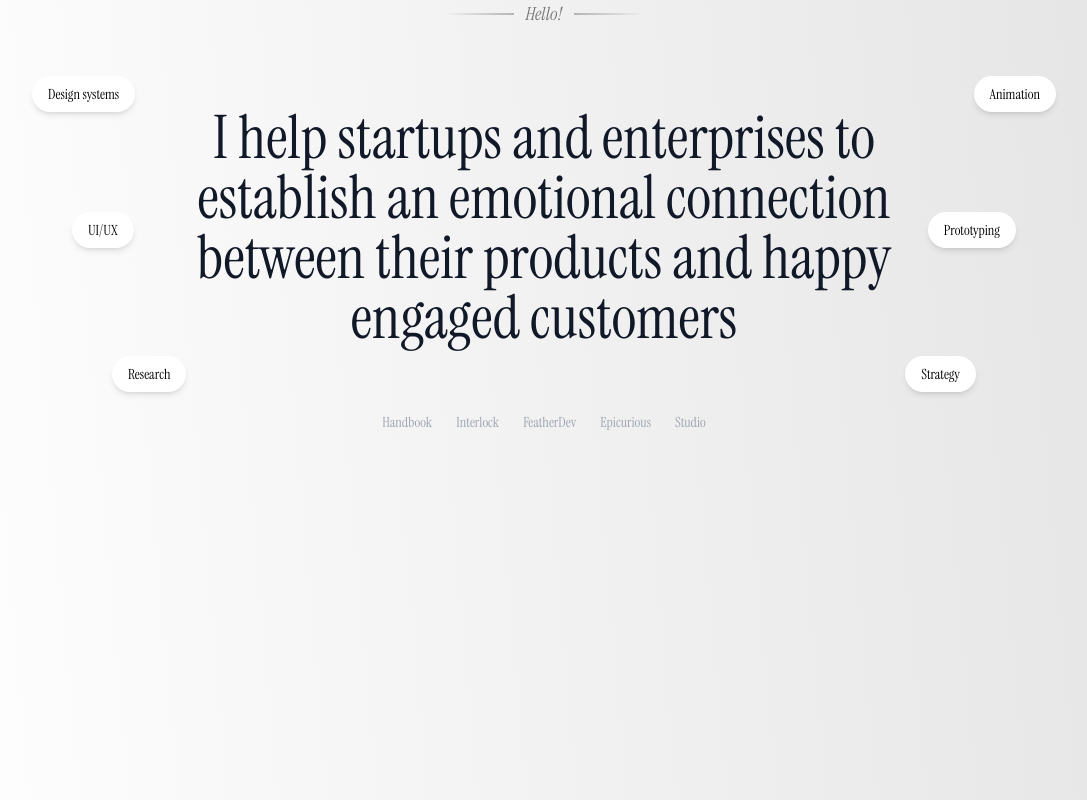
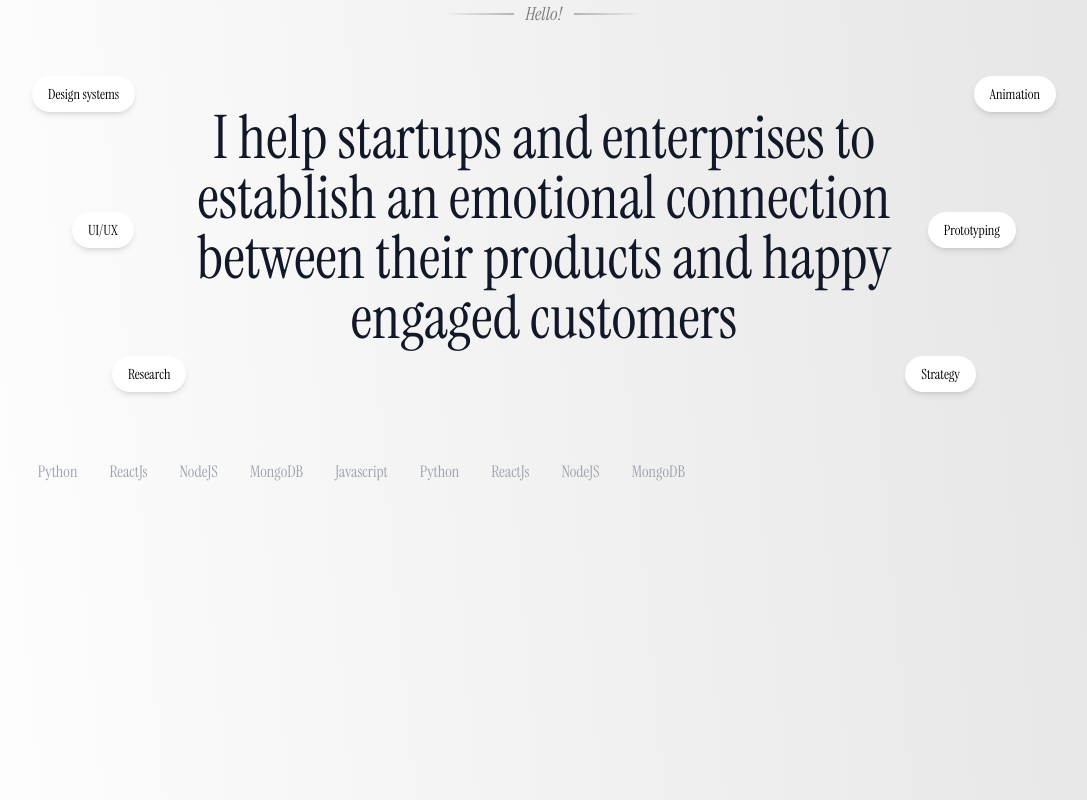
Before and after one commit to Chetan-B-B/cbbportfolio, a React (Vite) app: page / in a window 1280 px wide. Shown: the part 2604-3404 px from the top of the page, without its empty margins (96-1183 px from the left). Built offline with nearby package versions, Linux system fonts and the light colour scheme; a web font is replaced by a local one.

Commit message:
DOne with about section

```diff
--- a/src/components/About/About.jsx
+++ b/src/components/About/About.jsx
@@ -12,6 +12,7 @@ const About = () => {
 
                     <div className="bg-gradient-to-l from-gray-600/0 to-black/50 h-[2px] w-[69px] overflow-hidden opacity-50"/>
             </div>
+            {/* //TODO Update the description along with the labels */}
             <h1 className="text-5xl font-normal leading-tight whitespace-pre-line md:text-6xl md:whitespace-normal">
               I help startups and enterprises to <br/> establish an emotional connection <br/>
               between their products and happy <br/> engaged customers
@@ -48,13 +49,25 @@ const About = () => {
           </div>
 
           {/* Logos Section */}
-          <div className="flex flex-wrap justify-center gap-6 mt-16 text-gray-400">
-            <span className="text-sm">Handbook</span>
-            <span className="text-sm">Interlock</span>
-            <span className="text-sm">FeatherDev</span>
-            <span className="text-sm">Epicurious</span>
-            <span className="text-sm">Studio</span>
+          {/* This is called marquee effect in design jorgan  */}
+          <div className="relative flex mt-16 overflow-x-hidden text-base text-gray-400">
+          <div className="py-12 animate-marquee whitespace-nowrap">
+            <span className="mx-4">Javascript</span>
+            <span className="mx-4">Python</span>
+            <span className="mx-4">ReactJs</span>
+            <span className="mx-4">NodeJS</span>
+            <span className="mx-4">MongoDB</span>
           </div>
+
+          <div className="absolute top-0 py-12 animate-marquee2 whitespace-nowrap">
+            <span className="mx-4">Javascript</span>
+            <span className="mx-4">Python</span>
+            <span className="mx-4">ReactJs</span>
+            <span className="mx-4">NodeJS</span>
+            <span className="mx-4">MongoDB</span>
+          </div>
+        </div>
+
         </div>
       </section>
     );
--- a/tailwind.config.js
+++ b/tailwind.config.js
@@ -13,6 +13,20 @@ export default {
       borderRadius: {
         xl: "123px",
       },
+      animation: {
+        marquee: 'marquee 25s linear infinite',
+        marquee2: 'marquee2 25s linear infinite',
+      },
+      keyframes: {
+        marquee: {
+          '0%': { transform: 'translateX(0%)' },
+          '100%': { transform: 'translateX(-100%)' },
+        },
+        marquee2: {
+          '0%': { transform: 'translateX(100%)' },
+          '100%': { transform: 'translateX(0%)' },
+        },
+      },
     },
   },
   plugins: [],
```
